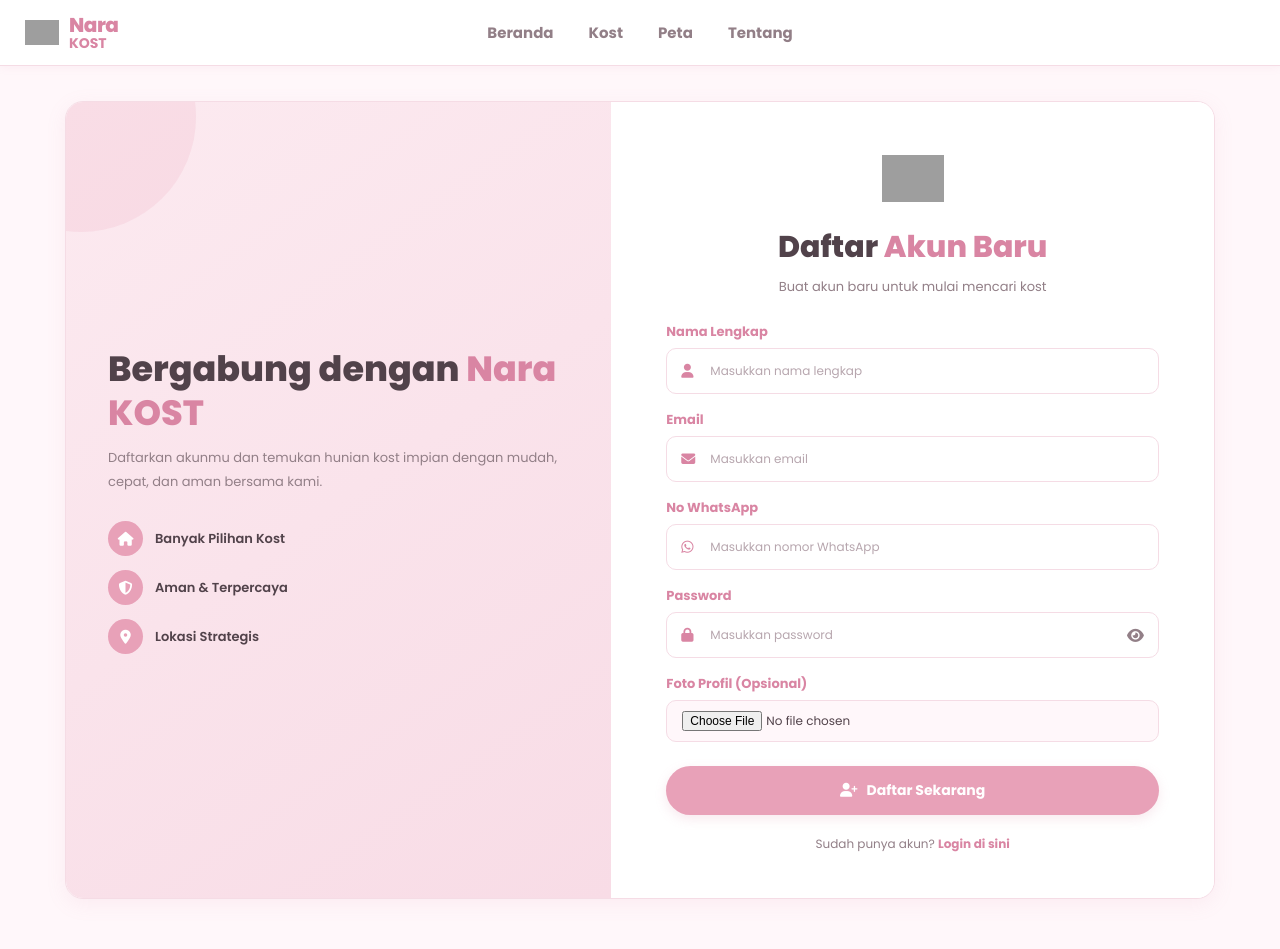
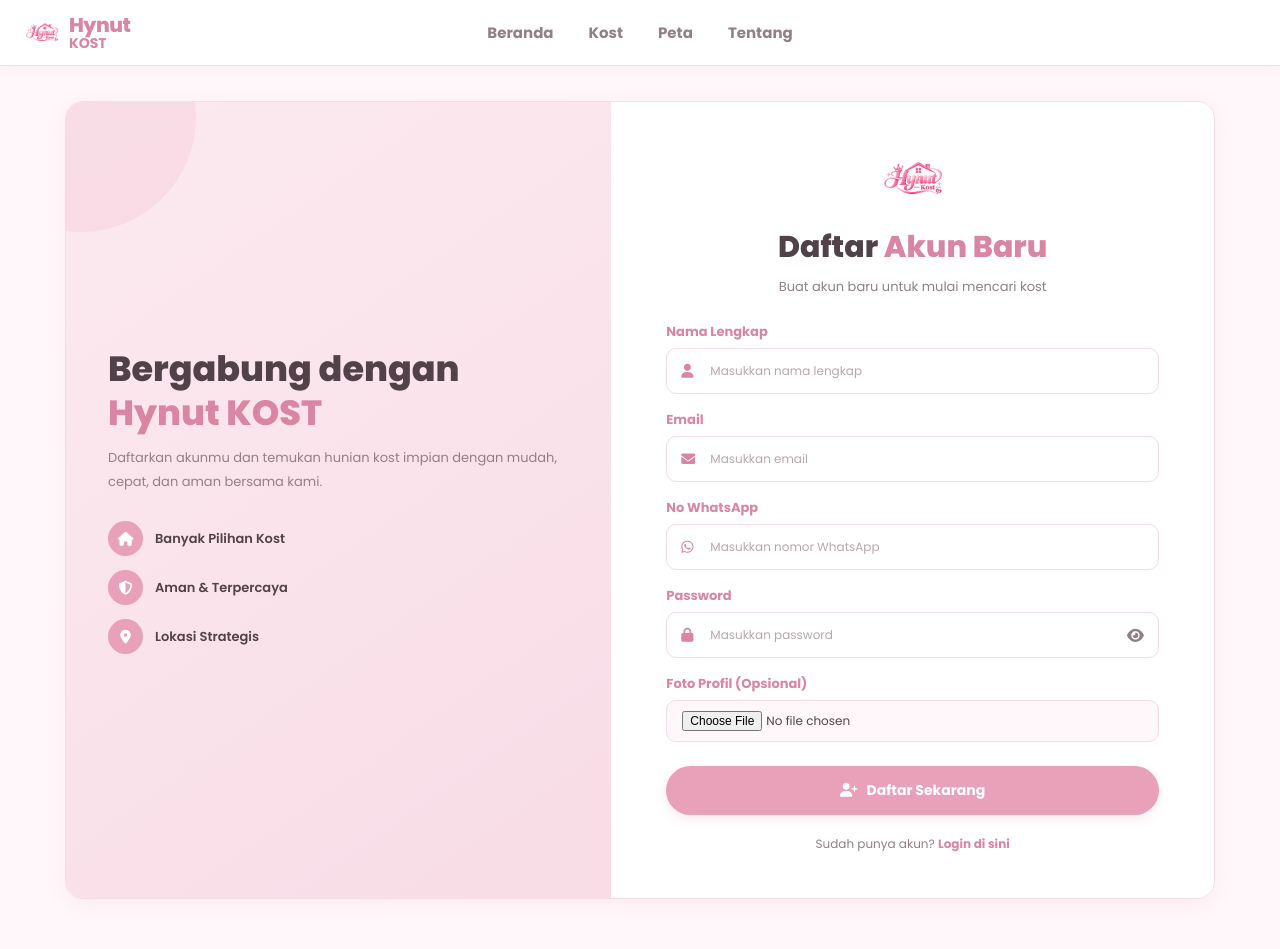
Before and after one commit to hynuttc/Hynut-Kost, a PHP site: page /register.php in a window 1280 px wide. Run offline with PHP 8.4, Linux system fonts and the light colour scheme; data that the repository does not hold is empty; grey boxes are pictures that could not be loaded.

Commit message:
Update kode terbaru

```diff
--- a/database.php
+++ b/database.php
@@ -1,9 +1,9 @@
 <?php
 
-$host = "localhost";
+$host = "mysql.railway.internal";
 $user = "root";
-$password = "";
-$database = "kosfinder";
+$password = "rXsuCHFAYLDlgtmSnYfBQlOWiAowdyvA";
+$database = "railway";
 
 $conn = mysqli_connect($host, $user, $password, $database);
 
--- a/register.php
+++ b/register.php
@@ -188,9 +188,9 @@ if ($_SERVER['REQUEST_METHOD'] === 'POST') {
     <meta charset="UTF-8">
     <meta name="viewport" content="width=device-width, initial-scale=1.0">
 
-    <title>Daftar - Nara KOST</title>
+    <title>Daftar - Hynut KOST</title>
 
-    <link rel="icon" href="uploads/logonara.png" type="image/png">
+    <link rel="icon" href="uploads/logohynut.png" type="image/png">
 
     <link rel="preconnect" href="https://fonts.googleapis.com">
     <link rel="preconnect" href="https://fonts.gstatic.com" crossorigin>
@@ -646,12 +646,12 @@ if ($_SERVER['REQUEST_METHOD'] === 'POST') {
     <div class="navbar-container">
 
         <a href="index.php" class="logo">
-            <img src="uploads/logonara.png"
-                 alt="Logo Narakost"
+            <img src="uploads/logohynut.png"
+                 alt="Logo Hynutkost"
                  class="logo-icon">
 
             <div class="logo-text-group">
-                <span class="logo-title">Nara</span>
+                <span class="logo-title">Hynut</span>
                 <span class="logo-subtitle">KOST</span>
             </div>
         </a>
@@ -681,7 +681,7 @@ if ($_SERVER['REQUEST_METHOD'] === 'POST') {
 
                 <h1 class="banner-title">
                     Bergabung dengan
-                    <span>Nara KOST</span>
+                    <span>Hynut KOST</span>
                 </h1>
 
                 <p class="banner-description">
@@ -724,8 +724,8 @@ if ($_SERVER['REQUEST_METHOD'] === 'POST') {
 
             <div class="form-logo">
                 <div class="form-logo-icon">
-                    <img src="uploads/logonara.png"
-                         alt="Logo Narakost">
+                    <img src="uploads/logohynut.png"
+                         alt="Logo Hynutkost">
                 </div>
             </div>
 
```
